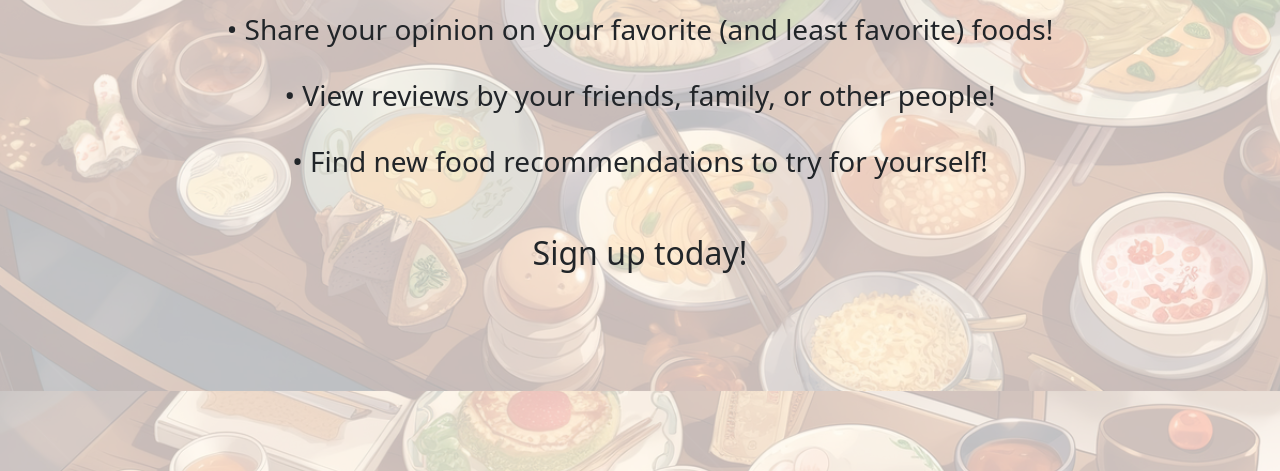
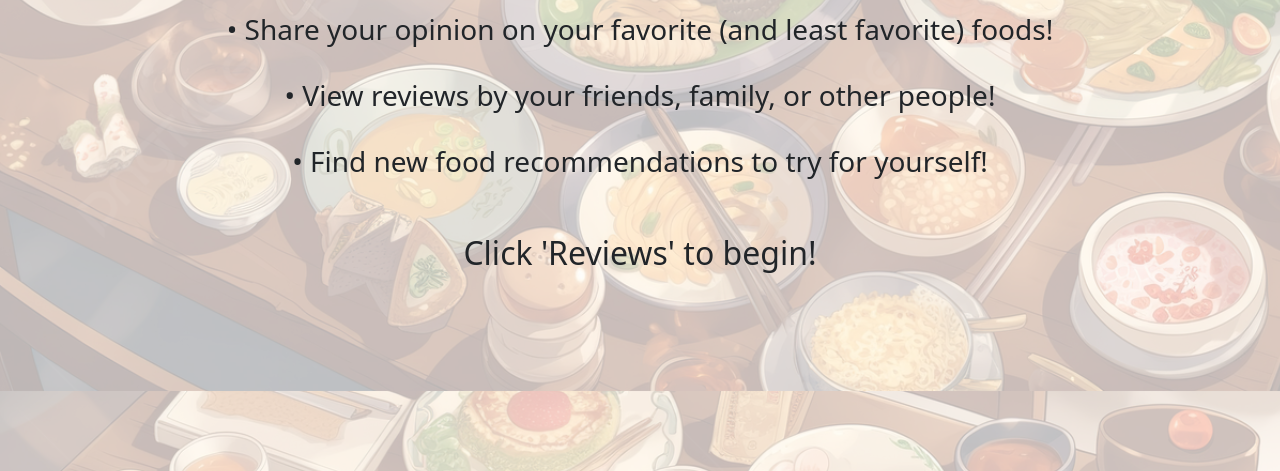
Before and after one commit to kscall/cs3300-exploration, a Django app: page / in a window 1280 px wide. Shown: the part 329-800 px from the top of the page. Run offline with Django 4.2, Linux system fonts and the light colour scheme; some libraries are stand-ins or nearby versions.

Commit message:
Final touches

```diff
--- a/food_app/templates/food_app/index.html
+++ b/food_app/templates/food_app/index.html
@@ -36,7 +36,7 @@
     <h3>• Find new food recommendations to try for yourself! </h3>
     <br>
     <br>
-    <h2>Sign up today!</h2>
+    <h2>Click 'Reviews' to begin!</h2>
   </div>
 
 {% endblock %}
```
